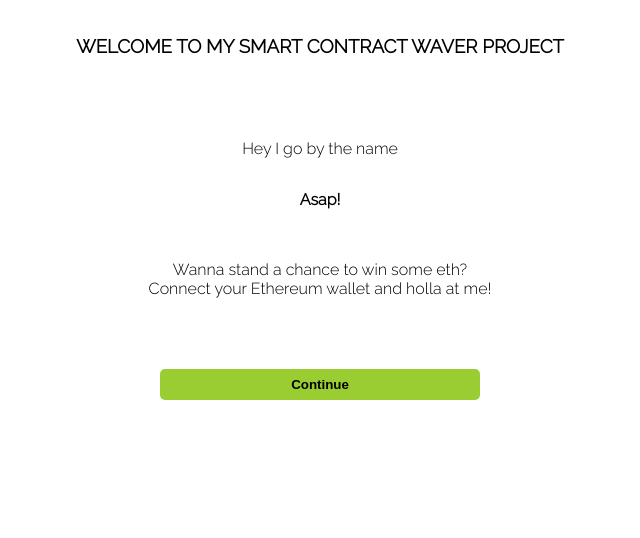
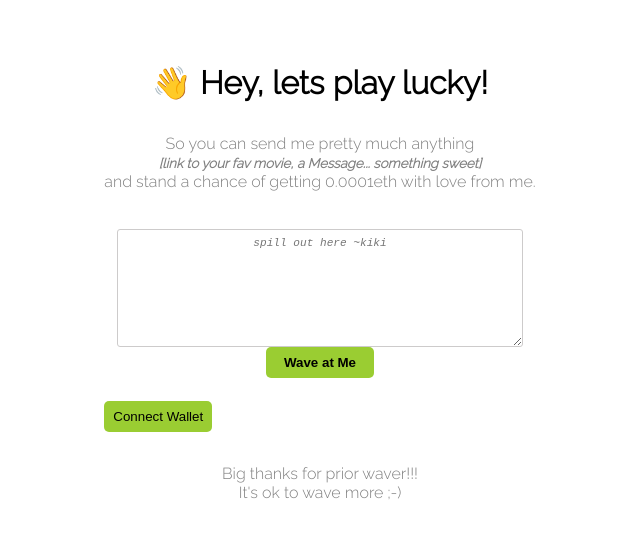
Before and after one commit to asapconet/wave-portal-frontend, a React (Vite) app: page / in a window 1280 px wide. Shown: the top 538 px of the page, without its empty margins (320-960 px from the left). Built offline with nearby package versions, Linux system fonts and the light colour scheme.

Commit message:
bug: fixed descripencies & repaced yarn packages with npm

```diff
--- a/src/App.jsx
+++ b/src/App.jsx
@@ -262,12 +262,12 @@ export default function App() {
                 </div>
                 <div className="main--items">
                   {/* Time:<span> {wave.timestamp.toString()}</span> */}
-                  Your Lucky Num: {wave.luckNum}
+                  Your Lucky Num: {wave.luckNum.toNumber()}
                 </div>
                 <div className="main--items">
                   Message:<span> {wave.message}</span>
                 </div>
-                {winning}
+                {/* {winning} */}
               </div>
             );
           })}{" "}
--- a/src/main.jsx
+++ b/src/main.jsx
@@ -6,8 +6,8 @@ import DropPage from './DropPage'
 
 ReactDOM.render(
   <React.StrictMode>
-    {/* <App /> */}
-    <DropPage/>
+    <App />
+    {/* <DropPage/> */}
   </React.StrictMode>,
   document.getElementById('root')
 )
```
Also changed, not shown: 2 other files (tests, documents, lock files or other folders).
